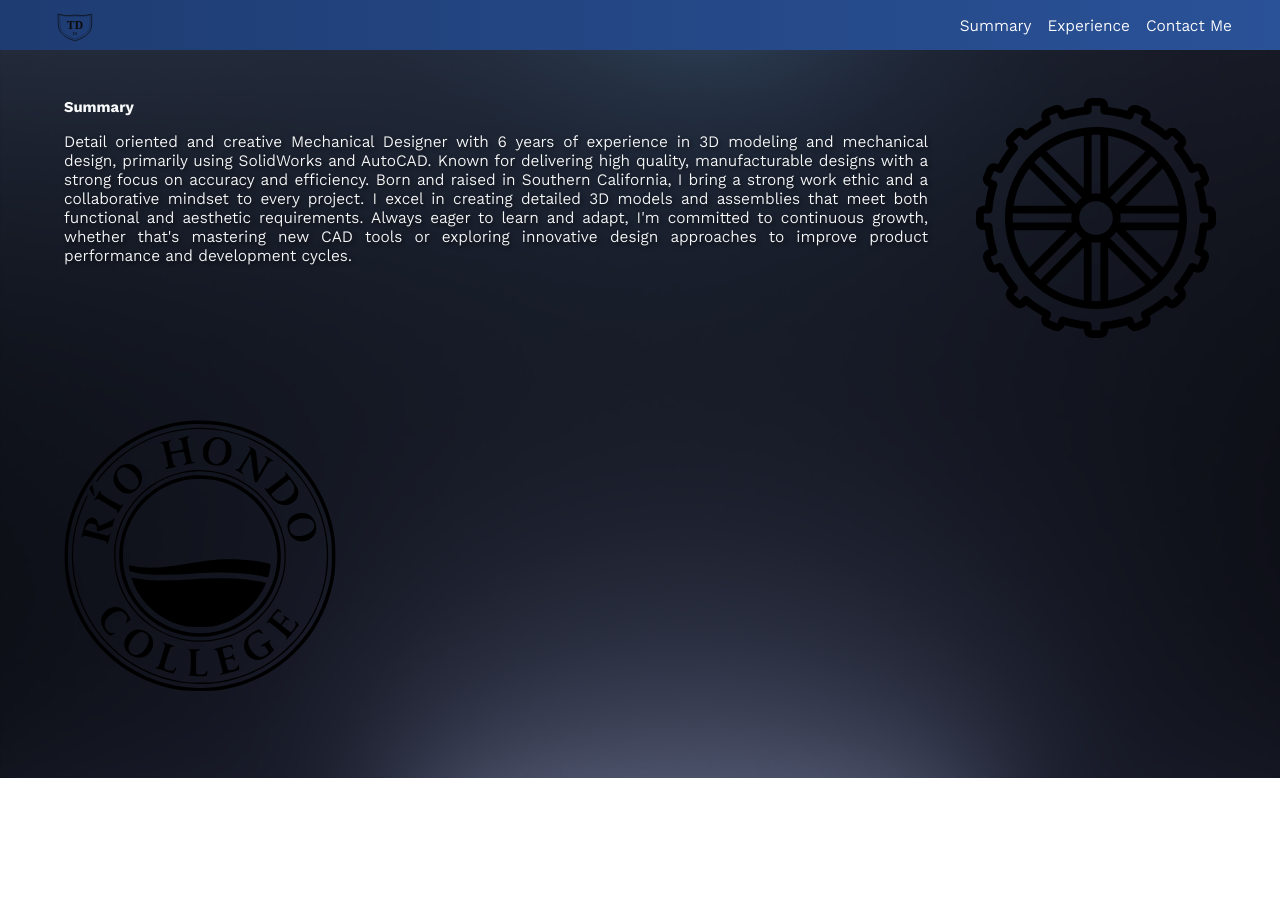
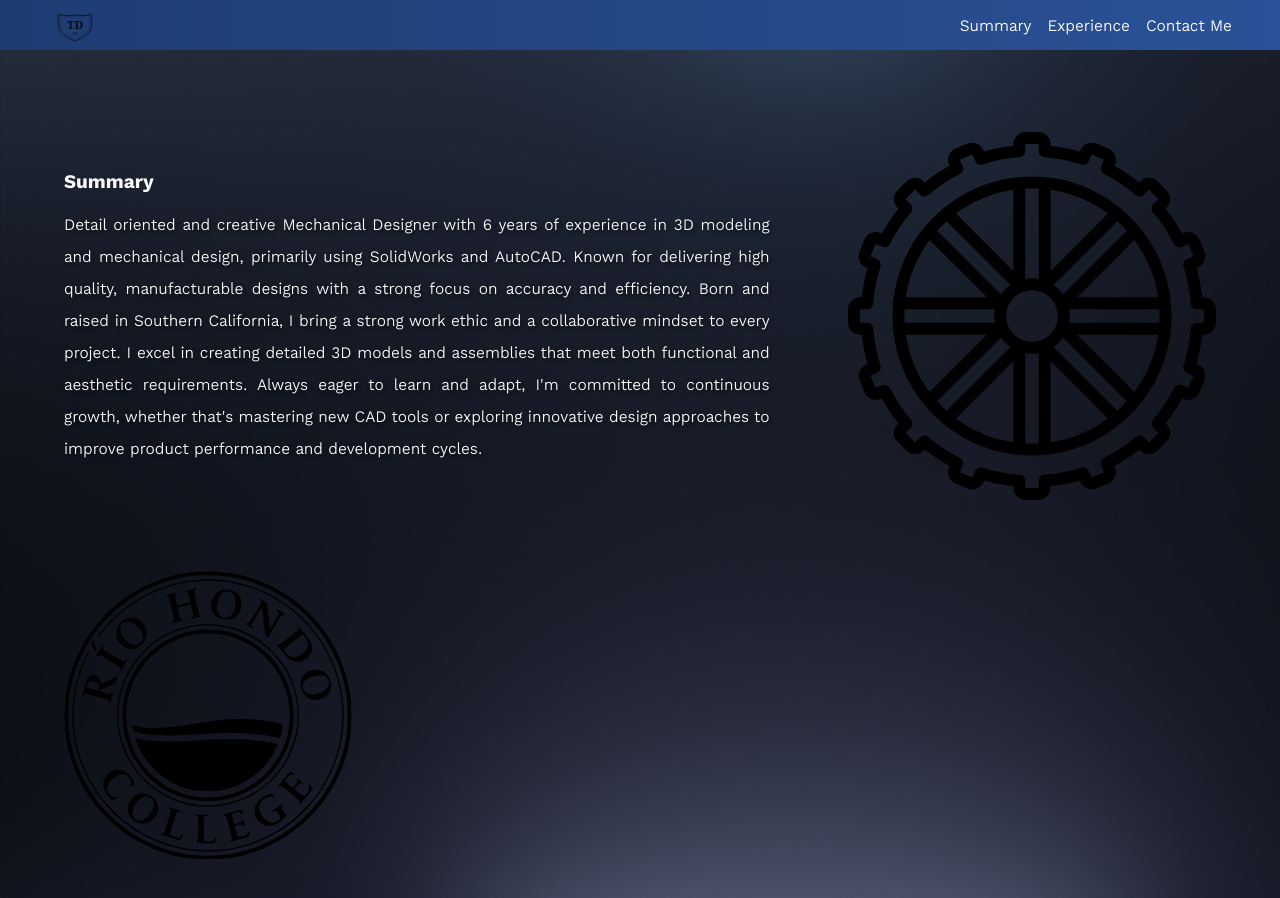
Before and after one commit to stebnj/tawm-website, a React (Create React App) app: page / in a window 1280 px wide. Before the commit the page ends 800 px from the top, so only its background shows below. Built offline with nearby package versions, Linux system fonts and the light colour scheme; the HTML template or start-up script is replaced by a standard one.

Commit message:
adjust spacing between sections

```diff
--- a/src/components/Hero/Hero.js
+++ b/src/components/Hero/Hero.js
@@ -21,7 +21,7 @@ export default function Hero(){
 
     return(
 
-        <section className='hero'>
+        <main className='hero'>
             <div className={`hero__inner-container ${showSummary ? "fade-in" : ""}`}>
                 <article className='hero__heading'>
                     <h1 className='hero__heading-text'>
@@ -51,6 +51,6 @@ export default function Hero(){
                 src={college}
                 />
             </section>
-        </section>
+        </main>
     )
 }
--- a/src/components/Hero/Hero.scss
+++ b/src/components/Hero/Hero.scss
@@ -7,9 +7,9 @@
     color: $White;
     margin: 3rem 4rem 0 4rem;
     display: flex;
-    align-items: flex-start;
+    align-items: center;
     flex-wrap: wrap;
-    height: 42.25rem;
+    height: 50rem;
 
     &__inner-container{
         flex: 1 1 50%;
@@ -25,15 +25,17 @@
         display:flex;
         justify-content: center;
         text-align: justify;
-        padding-right: 3rem;
+        padding-right: 10%;
+
     }
 
     &__paragraph-text{
-        text-shadow: 2px 2px 4px rgba(0, 0, 0, 0.6)
+        text-shadow: 2px 2px 4px rgba(0, 0, 0, 0.6);
+        line-height: 2;
     }
 
     &__image-src{
-        width: 15rem;
+        width: 23rem;
         height: auto;
     }
 
@@ -42,7 +44,7 @@
     }
 
     &__logos-college{
-        width: 17rem;
+        width: 18rem;
         height: auto;
     }
 }
--- a/src/styles/_global.scss
+++ b/src/styles/_global.scss
@@ -10,7 +10,7 @@
 body{
      @include font-styling(400, $Black);
     background-image: url(../assets/pictures/test.jpg);
-    background-size: 108%;
+    background-size: cover;
 
     background-repeat: no-repeat;
 }
```
